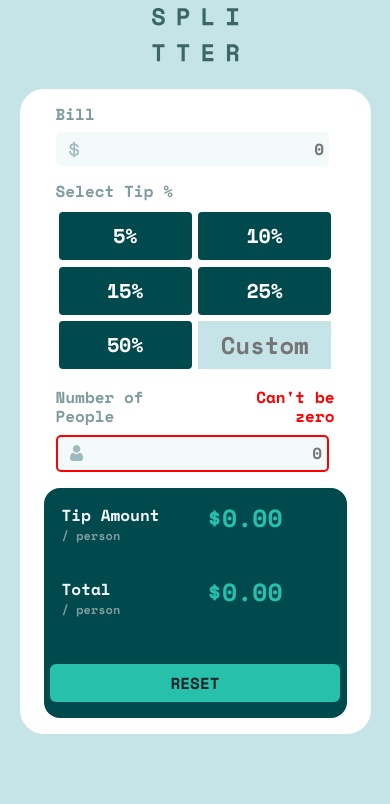
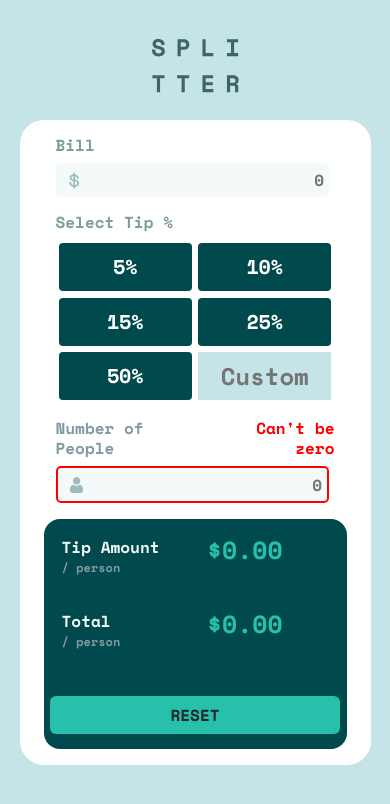
Before and after one commit to AchintyaK02/Tip-Calculator, a plain HTML site: page index.html in a window 390 px wide. Drawn offline with nearby package versions, Linux system fonts and the light colour scheme.

Commit message:
media query for logo margin

```diff
--- a/styles.css
+++ b/styles.css
@@ -196,6 +196,10 @@ input::-webkit-inner-spin-button {
         min-width:90%;
     }
 
+    .logo{
+        margin:10% auto 2%;
+    }
+
     .col2{
         margin-top:1em;
     }
```
